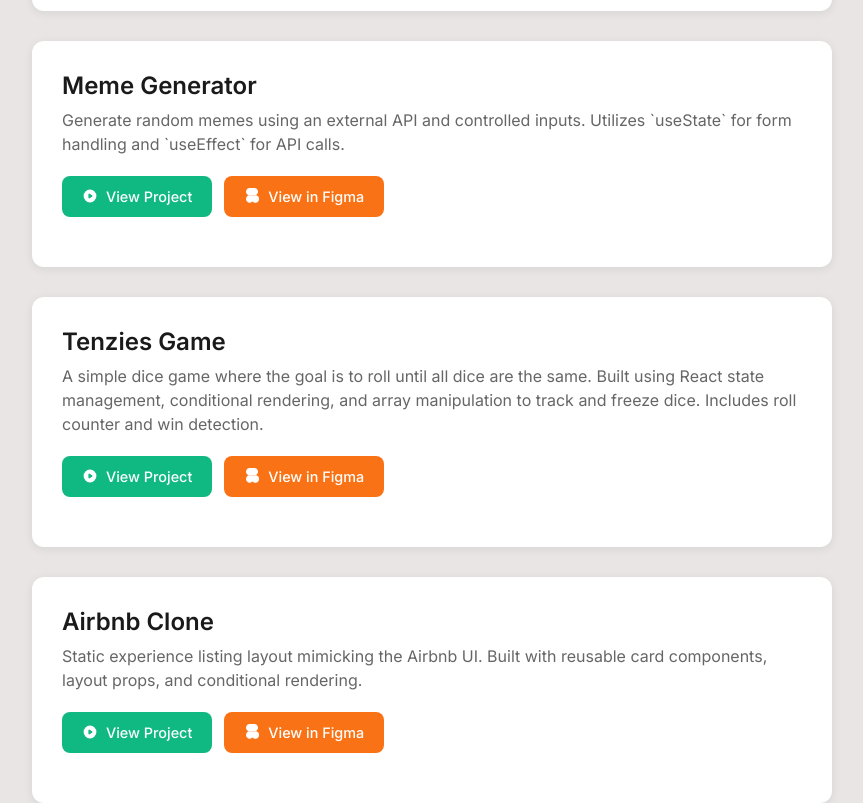
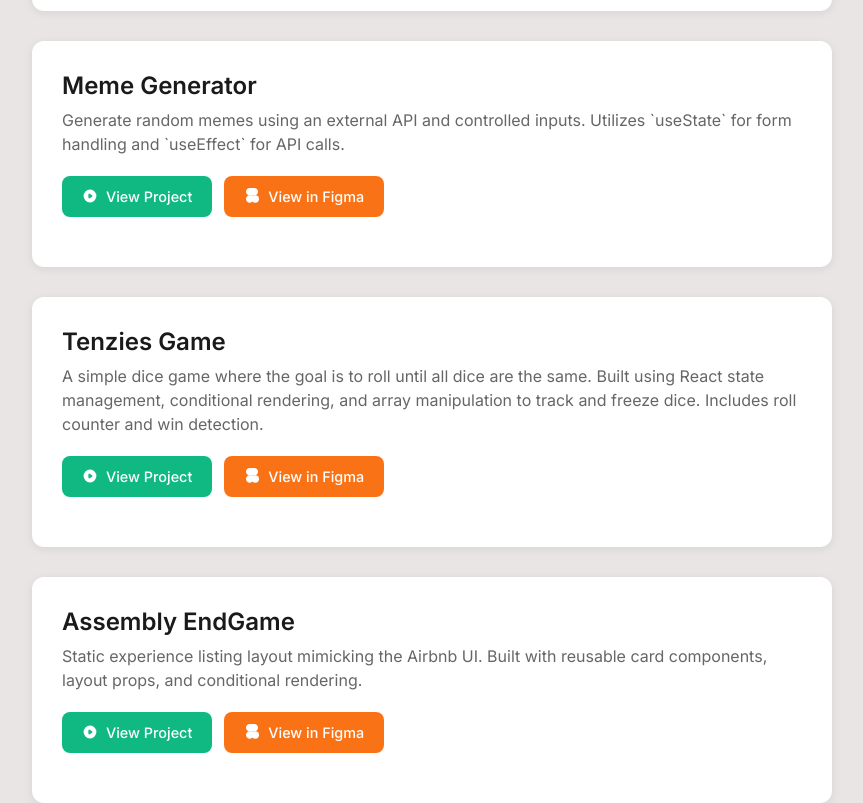
Before and after one commit to 0xJeff1/react_apps, a React (Vite) app in the folder react apps/: page / in a window 1280 px wide. Shown: the part 576-1379 px from the top of the page, without its empty margins (208-1071 px from the left). Built offline with nearby package versions, Linux system fonts and the light colour scheme.

Commit message:
tomorrow assembly game

```diff
--- a/react apps/list.js
+++ b/react apps/list.js
@@ -37,7 +37,7 @@ export default [
   },
 
   {
-    title: "Airbnb Clone",
+    title: "Assembly EndGame",
     description:
       "Static experience listing layout mimicking the Airbnb UI. Built with reusable card components, layout props, and conditional rendering.",
     module: "Section 1 – Component-Based Architecture",
```
